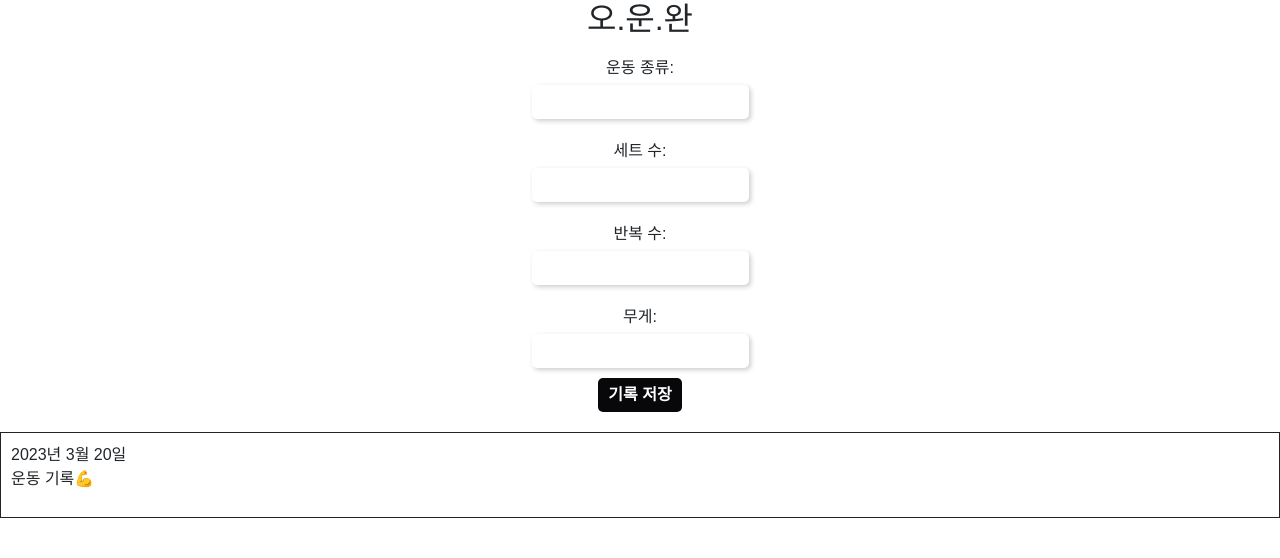
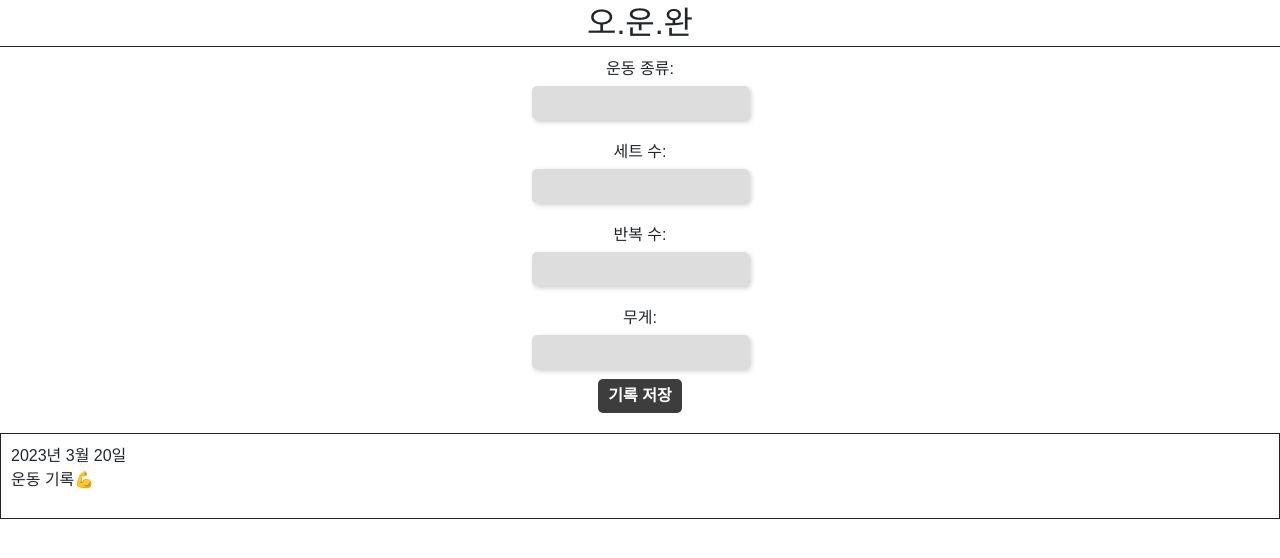
Before and after one commit to miinnnhho/WorksoutHistory, a plain HTML site: page index.html in a window 1280 px wide. Drawn offline with nearby package versions, Linux system fonts and the light colour scheme; files that its build step writes are made by us from their sources.

Commit message:
Add files via upload

```diff
--- a/index.html
+++ b/index.html
@@ -26,6 +26,7 @@
     <div class="main">
         <h2>오.운.완</h2>
     </div>
+    <hr>
     <!-- 기록 작성 -->
     <form>
         <label for="exercise">운동 종류:</label>
--- a/style.css
+++ b/style.css
@@ -6,15 +6,15 @@ body {
 h2 {
     display: flex;
     justify-content: center;
-
+    margin-top: 4px;
+    margin-bottom: 4px;
 }
 
-.FaCalendar {
-    display: flex;
-    justify-content: center;
+hr {
+    margin: 0;
+    opacity: 1;
+}
 
-
-}
 form {
     display: flex;
     flex-direction: column;
@@ -35,13 +35,14 @@ input {
     border-radius: 5px;
     border: none;
     box-shadow: 2px 2px 5px rgba(0, 0, 0, 0.2);
+    background-color: #dedddd;
 }
 
 button {
     padding: 5px 10px;
     border-radius: 5px;
     border: none;
-    background-color: #08080a;
+    background-color: #3d3d3d;
     color: #fff;
     font-weight: bold;
     cursor: pointer;
```
